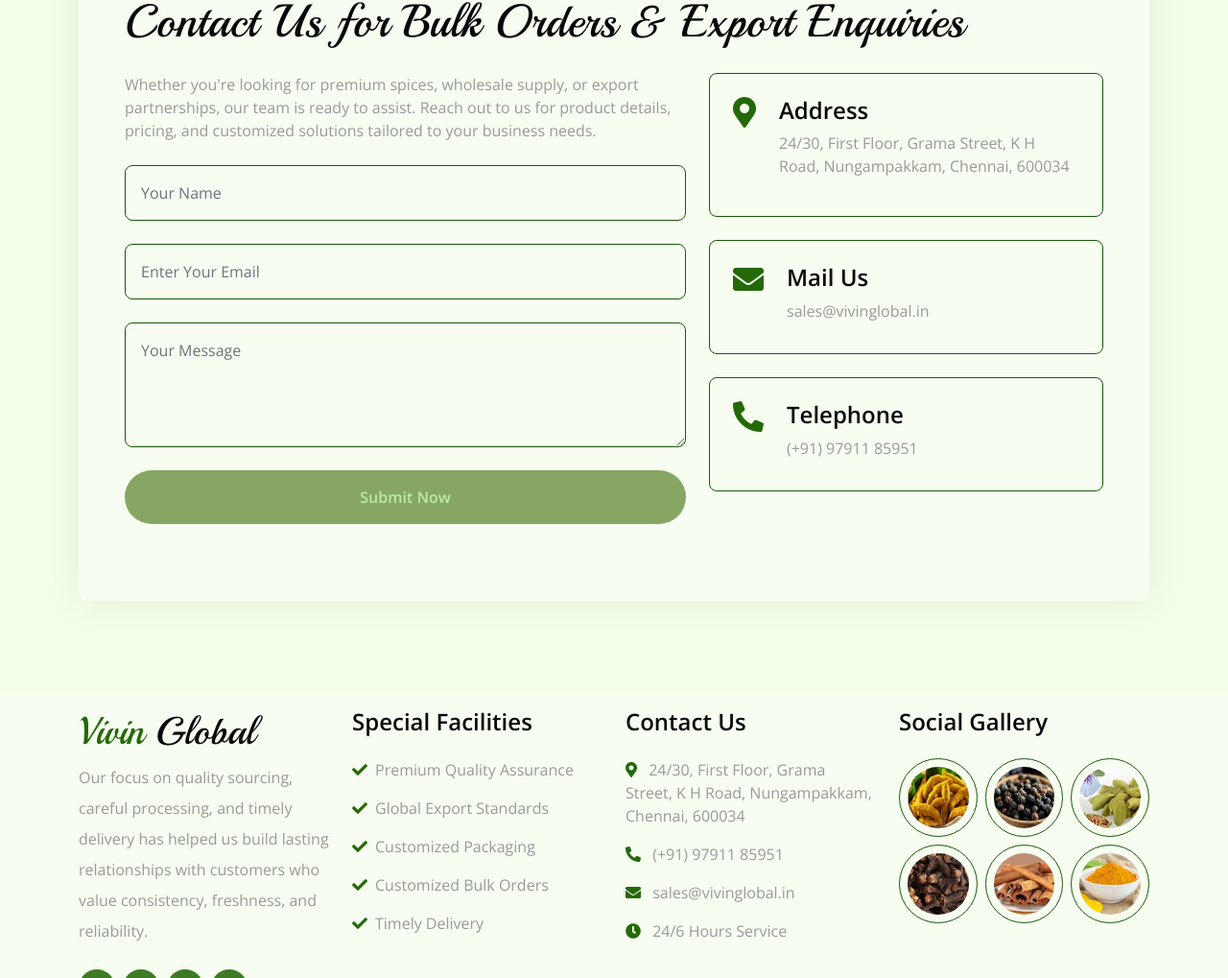
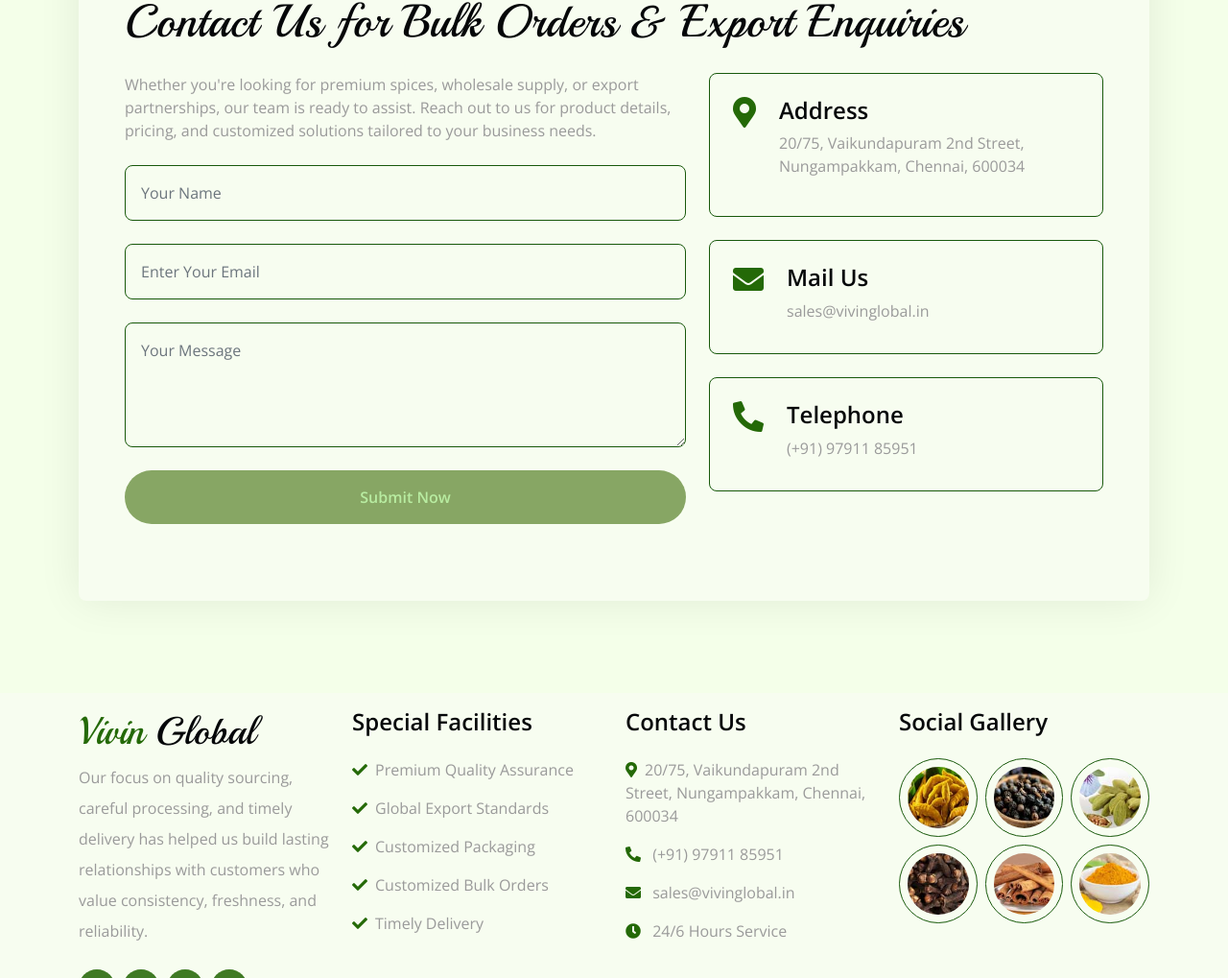
Before and after one commit to sureshrajugit/vivinglobal, a plain HTML site: page contact.html in a window 1280 px wide. Shown: the part 331-1350 px from the top of the page at 96% size. Drawn offline with nearby package versions, Linux system fonts and the light colour scheme; some packages are replaced by stand-ins of ours; a script that the page names is missing.

Commit message:
Updated Address

```diff
--- a/contact.html
+++ b/contact.html
@@ -95,7 +95,7 @@
                                     <i class="fas fa-map-marker-alt fa-2x text-primary me-4"></i>
                                     <div class="">
                                         <h4>Address</h4>
-                                        <p>24/30, First Floor, Grama Street, K H Road, Nungampakkam, Chennai, 600034</p>
+                                        <p>20/75, Vaikundapuram 2nd Street, Nungampakkam, Chennai, 600034</p>
                                     </div>
                                 </div>
                                 <div class="d-inline-flex w-100 border border-primary p-4 rounded mb-4">
@@ -153,8 +153,7 @@
                         <div class="footer-item">
                             <h4 class="mb-4">Contact Us</h4>
                             <div class="d-flex flex-column align-items-start">
-                                <p><i class="fa fa-map-marker-alt text-primary me-2"></i> 24/30,
-First Floor, Grama Street, K H Road, Nungampakkam, Chennai, 600034</p>
+                                <p><i class="fa fa-map-marker-alt text-primary me-2"></i>20/75, Vaikundapuram 2nd Street, Nungampakkam, Chennai, 600034</p>
                                 <p><i class="fa fa-phone-alt text-primary me-2"></i> (+91) 97911 85951</p>
                                 <p><i class="fas fa-envelope text-primary me-2"></i> sales@vivinglobal.in</p>
                                 <p><i class="fa fa-clock text-primary me-2"></i> 24/6 Hours Service</p>
```
Also changed, not shown: about.html (+1 -2 lines), eco-farming.html (+1 -2 lines), enquiry.html (+1 -2 lines), featured.html (+1 -2 lines), gallery.html (+1 -2 lines), index.html (+1 -2 lines), products.html (+1 -2 lines).
